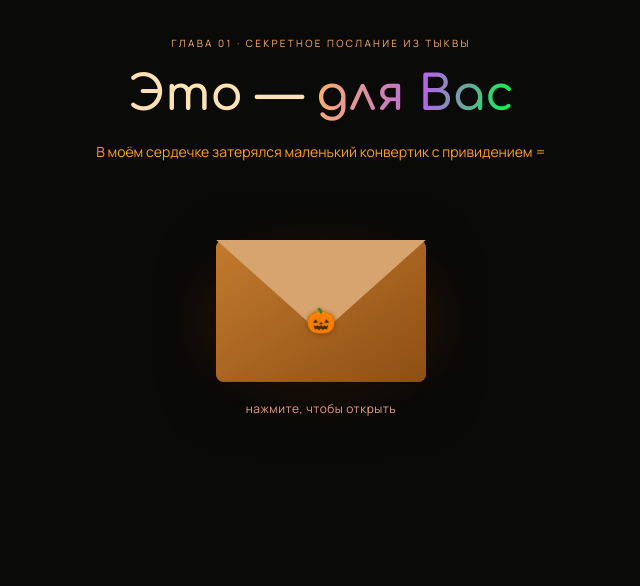
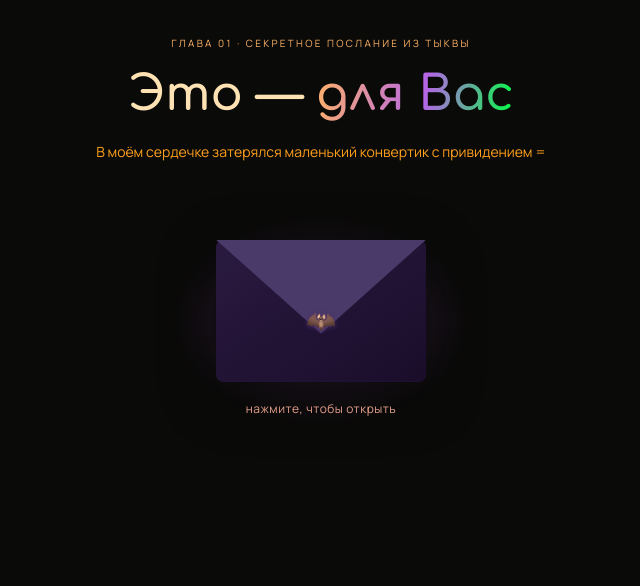
Before and after one commit to Naere89/my-universe, a Flask app: page / in a window 1280 px wide. Shown: the part 1063-1649 px from the top of the page, without its empty margins (319-959 px from the left). Run offline with Flask 3, Linux system fonts and the light colour scheme.

Commit message:
Конверт-открытка теперь летучая мышка: тёмные цвета и эмодзи 🦇 вместо тыквы

```diff
--- a/static/css/style.css
+++ b/static/css/style.css
@@ -72,14 +72,14 @@ h1 { margin: 22px 0; font-size: clamp(36px, 6.5vw, 76px); line-height: 1.25; let
 .envelope-button { position: relative; display: flex; flex-direction: column; align-items: center; border: 0; background: transparent; cursor: pointer; color: white; padding: 24px 20px; }
 .envelope { position: relative; display: block; width: 210px; height: 142px; perspective: 700px; filter: drop-shadow(0 14px 28px #0005); transition: transform .35s ease; }
 .envelope-button:hover .envelope { transform: translateY(-5px) rotate(-1deg); }
-.envelope-glow { position: absolute; width: 250px; height: 160px; border-radius: 50%; background: #ff6b0019; filter: blur(20px); }
-.envelope-back { position: absolute; inset: 0; border-radius: 8px; background: #7a4a0b; }
+.envelope-glow { position: absolute; width: 250px; height: 160px; border-radius: 50%; background: #b565e719; filter: blur(20px); }
+.envelope-back { position: absolute; inset: 0; border-radius: 8px; background: #2a1a40; }
 .letter-paper { position: absolute; left: 12px; right: 12px; top: 8px; height: 118px; background: #fff1e0; border-radius: 5px; z-index: 1; display: flex; flex-direction: column; align-items: center; padding-top: 12px; transition: transform .6s ease; }
-.paper-ghost { color: #ff8c00; font-size: 25px; }
-.paper-lines { display: block; width: 60%; height: 3px; margin-top: 8px; border-radius: 4px; background: #ffd299; box-shadow: 0 8px #ffd299, 0 16px #ffd299; }
-.envelope-front { position: absolute; inset: 0; z-index: 3; border-radius: 8px; background: linear-gradient(145deg, #c37a2e, #8d4f14); clip-path: polygon(0 0, 50% 57%, 100% 0, 100% 100%, 0 100%); }
-.envelope-flap { position: absolute; inset: 0; z-index: 4; background: #d7a46f; clip-path: polygon(0 0, 100% 0, 50% 66%); transform-origin: top; transition: transform .55s ease; }
-.envelope-seal { position: absolute; z-index: 5; left: 50%; top: 56%; transform: translate(-50%, -50%); color: #fff1e0; font-size: 24px; text-shadow: 0 1px 5px #794410; }
+.paper-bat { color: #b565e7; font-size: 25px; }
+.paper-lines { display: block; width: 60%; height: 3px; margin-top: 8px; border-radius: 4px; background: #6b4a80; box-shadow: 0 8px #6b4a80, 0 16px #6b4a80; }
+.envelope-front { position: absolute; inset: 0; z-index: 3; border-radius: 8px; background: linear-gradient(145deg, #2a1a40, #1a0d2a); clip-path: polygon(0 0, 50% 57%, 100% 0, 100% 100%, 0 100%); }
+.envelope-flap { position: absolute; inset: 0; z-index: 4; background: #4a3a6a; clip-path: polygon(0 0, 100% 0, 50% 66%); transform-origin: top; transition: transform .55s ease; }
+.envelope-seal { position: absolute; z-index: 5; left: 50%; top: 56%; transform: translate(-50%, -50%); color: #d2b4ff; font-size: 24px; text-shadow: 0 1px 5px #4a2c6a; }
 .envelope-button.opened .envelope-flap { transform: rotateX(180deg); }
 .envelope-button.opened .letter-paper { transform: translateY(-65px); }
 .envelope-caption { margin-top: 18px; color: #ffb399; font-size: 12px; letter-spacing: .5px; }
--- a/templates/index.html
+++ b/templates/index.html
@@ -46,10 +46,10 @@
                 <span class="envelope-glow"></span>
                 <span class="envelope">
                     <span class="envelope-back"></span>
-                    <span class="letter-paper"><span class="paper-ghost">👻</span><span class="paper-lines"></span></span>
+                    <span class="letter-paper"><span class="paper-bat">🦇</span><span class="paper-lines"></span></span>
                     <span class="envelope-flap"></span>
                     <span class="envelope-front"></span>
-                    <span class="envelope-seal">🎃</span>
+                    <span class="envelope-seal">🦇</span>
                 </span>
                 <span class="envelope-caption">{{ c.LETTER_CAPTION }}</span>
             </button>
```
